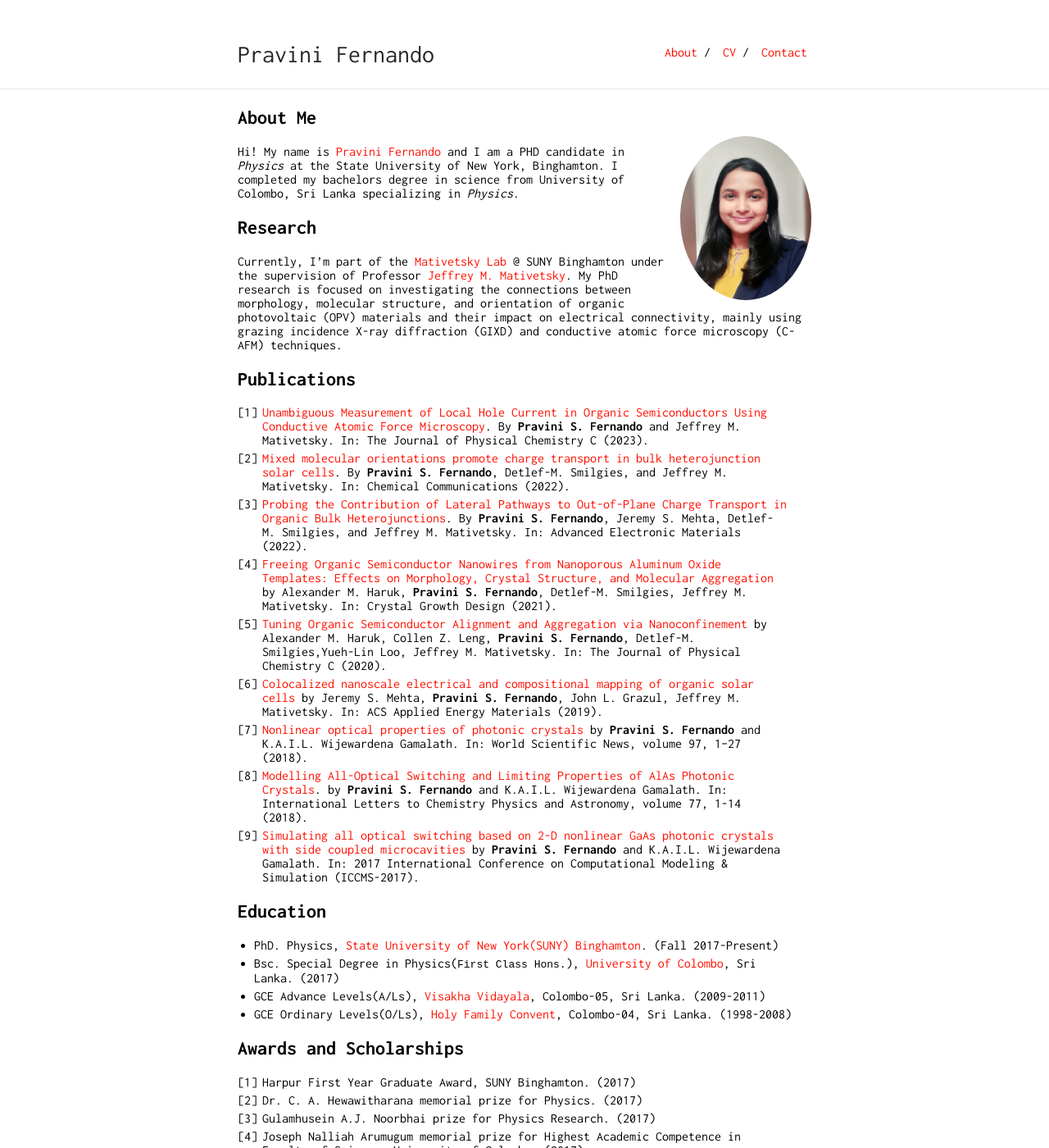
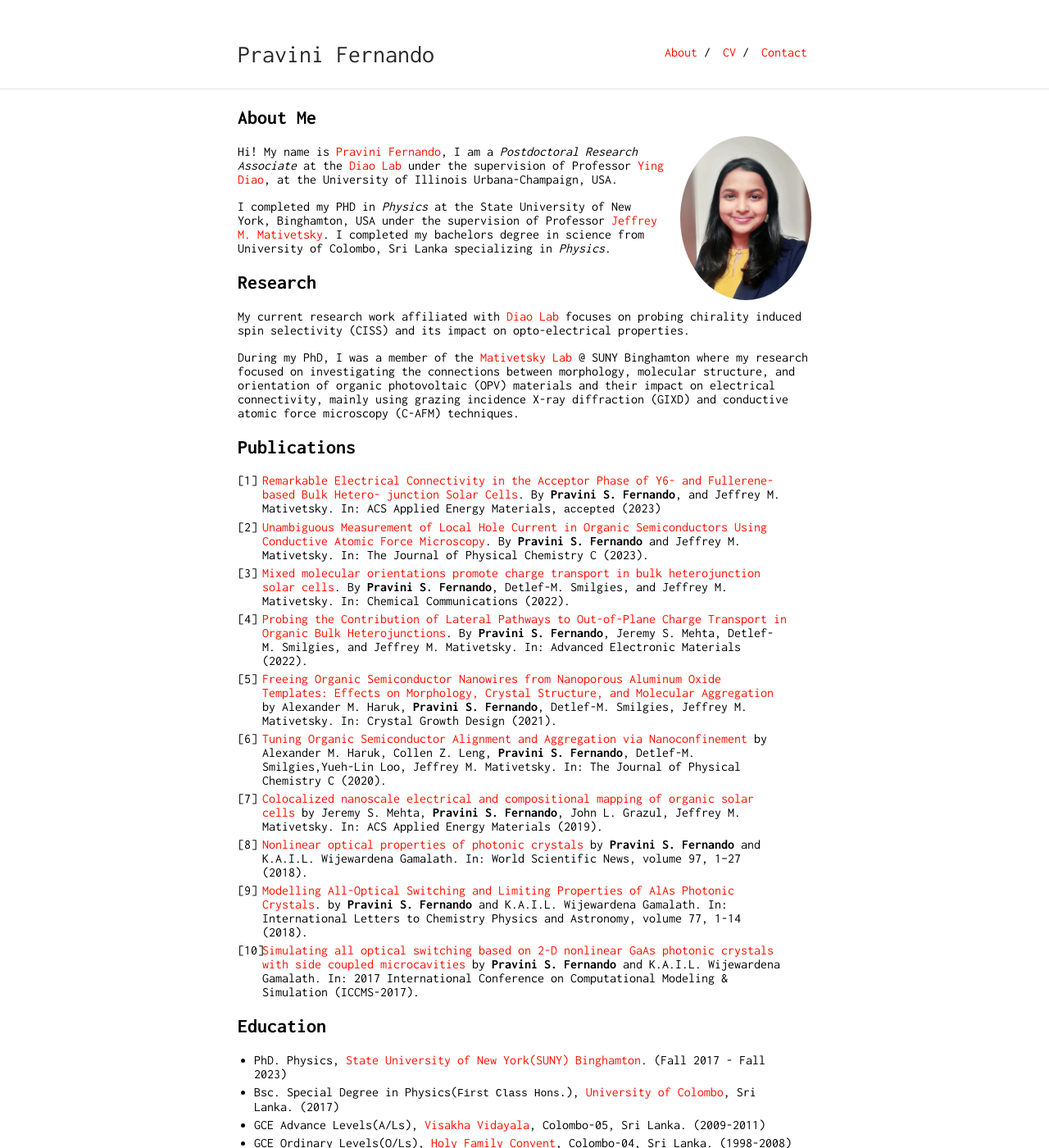
Before and after one commit to pravinifernando/pravinifernando.github.io, a Jekyll site: the page built from index.md, in a window 1280 px wide and 1400 px high. Shown: the whole window at 82% size. Built offline with Jekyll 4.4.1, drawn with Linux system fonts in a browser that asks for light colours; our own code applies the rules of GitHub Pages for plain Markdown files; some of the changed text lies outside the part shown.

Commit message:
webite update, paper + postdoc

```diff
--- a/index.md
+++ b/index.md
@@ -7,17 +7,31 @@ layout: default
 <img class="profile-picture" src="picture.jpg" style="height:200px;width:160px;padding:px;">
 
 
-Hi! My name is [Pravini Fernando]() and I am a PHD candidate in _Physics_ at the State University of New York, Binghamton. I completed my bachelors degree in science from University of Colombo, Sri Lanka specializing in _Physics_.
+Hi! My name is [Pravini Fernando](), I am a _Postdoctoral Research Associate_ at the [Diao Lab]()
+under the supervision of Professor [Ying Diao](https://diao.scs.illinois.edu/about-ying/),
+at the University of Illinois Urbana-Champaign, USA.
+
+I completed my PHD in _Physics_ at the State University of New York, Binghamton,
+USA under the supervision of Professor [Jeffrey M. Mativetsky](http://www.mativetskylab.com/people/jeffrey-mativetsky).
+I completed my bachelors degree in science from University of Colombo, Sri Lanka specializing in _Physics_.
 
 ## Research
 
-Currently, I'm part of the [Mativetsky Lab](http://www.mativetskylab.com) @ SUNY Binghamton under the supervision of Professor [Jeffrey M. Mativetsky](http://www.mativetskylab.com/people/jeffrey-mativetsky). My PhD research is focused on investigating the connections between morphology, molecular structure, and orientation of organic photovoltaic (OPV) materials and their impact on electrical connectivity, mainly using grazing incidence X-ray diffraction (GIXD) and conductive atomic force microscopy (C-AFM) techniques.
+My current research work affiliated with [Diao Lab](https://diao.scs.illinois.edu/) focuses on probing chirality
+induced spin selectivity (CISS) and its impact on opto-electrical properties.
+
+During my PhD, I was a member of the [Mativetsky Lab](http://www.mativetskylab.com)
+@ SUNY Binghamton where my research focused on investigating the connections between morphology,
+molecular structure, and orientation of organic photovoltaic (OPV)
+materials and their impact on electrical connectivity, mainly using grazing incidence X-ray diffraction (GIXD)
+and conductive atomic force microscopy (C-AFM) techniques.
 
 <!-- In terms of research experience, before my PhD, during my undergraduate years-I have worked in the area of non-linear photonic simulations with Professor [K.A.I.L. Wijewardena Gamalath](https://www.researchgate.net/profile/Kail_Gamalath). -->
 
 
 ## Publications
 
+10. [Remarkable Electrical Connectivity in the Acceptor Phase of Y6- and Fullerene-based Bulk Hetero- junction Solar Cells](). By **Pravini S. Fernando**, and Jeffrey M. Mativetsky. In: ACS Applied Energy Materials, `accepted` (2023)
 9. [Unambiguous Measurement of Local Hole Current in Organic Semiconductors Using Conductive Atomic Force Microscopy](https://pubs.acs.org/doi/10.1021/acs.jpcc.3c01651). By **Pravini S. Fernando** and Jeffrey M. Mativetsky. In: The Journal of Physical Chemistry C (2023).
 8. [Mixed molecular orientations promote charge transport in bulk heterojunction solar cells](https://pubs.rsc.org/en/content/articlelanding/2022/cc/d2cc01234k). By **Pravini S. Fernando**, Detlef-M. Smilgies, and Jeffrey M. Mativetsky. In: Chemical Communications (2022).
 7. [Probing the Contribution of Lateral Pathways to Out-of-Plane Charge Transport in Organic Bulk Heterojunctions](https://onlinelibrary.wiley.com/doi/abs/10.1002/aelm.202200156). By **Pravini S. Fernando**, Jeremy S. Mehta, Detlef-M. Smilgies, and Jeffrey M. Mativetsky. In: Advanced Electronic Materials (2022).
@@ -31,7 +45,7 @@ Currently, I'm part of the [Mativetsky Lab](http://www.mativetskylab.com) @ SUNY
 
 ## Education
 
-- PhD. Physics, [State University of New York(SUNY) Binghamton](https://www.binghamton.edu){:target="blank"}. (Fall 2017-Present)
+- PhD. Physics, [State University of New York(SUNY) Binghamton](https://www.binghamton.edu){:target="blank"}. (Fall 2017 - Fall 2023)
 - Bsc. Special Degree in Physics(`First Class Hons.`), [University of Colombo](http://www.cmb.ac.lk){:target="blank"}, Sri Lanka. (2017)
 - GCE Advance Levels(A/Ls), [Visakha Vidayala](http://www.visakhav.org){:target="blank"}, Colombo-05, Sri Lanka. (2009-2011)
 - GCE Ordinary Levels(O/Ls), [Holy Family Convent](http://hfcb.lk){:target="blank"}, Colombo-04, Sri Lanka. (1998-2008)
@@ -46,7 +60,8 @@ Currently, I'm part of the [Mativetsky Lab](http://www.mativetskylab.com) @ SUNY
 
 ## Experience
 
-- Graduate Teaching Assistant (Physics), Harpur College, SUNY Binghamton.(Fall-2017 - present)
+- Postdoctoral Research Associate, University of Illinois Urbana-Champaign, USA. (Fall 2023 - present)
+- Graduate Teaching/Research Assistant (Physics), Harpur College, SUNY Binghamton. (Fall 2017 - Fall 2023)
 - Temporary Lecturer, Department of Physics, University of Colombo. (2017)
 
 
```
Also changed, not shown: contact.md (+1 -1 lines), 5 other files.
